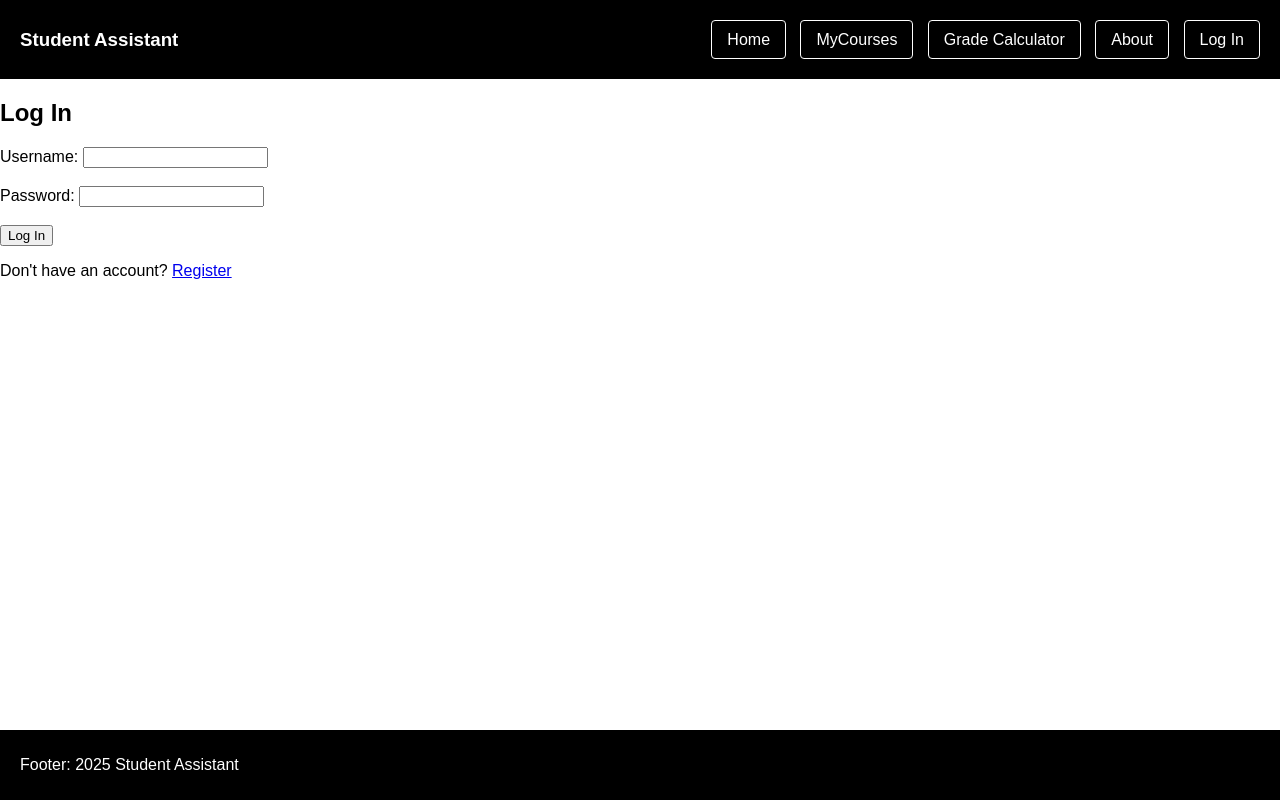
After one commit to lordmitrii/StudentAssistant, a Django app: page /login/ in a window 1280 px wide. The commit adds this page. Run offline with Django 5.2, Linux system fonts and the light colour scheme.

Commit message:
Add basic pages and views, set up sign ups

```diff
--- a/assistant_app/urls.py
+++ b/assistant_app/urls.py
@@ -5,4 +5,13 @@ app_name = 'assistant_app'
 
 urlpatterns = [
     path("", views.home, name="home"),
+    path("about/", views.about, name="about"),
+
+    path("login/", views.login_view, name="login"),
+    path('register/', views.register_view, name='register'),
+    path('logout/', views.logout_view, name='logout'),
+    path('account/', views.account_view, name='account'),
+
+    path('calculator/', views.calculator_view, name='calculator'),
+    path('courses/', views.courses_view, name='courses'),
 ]
--- a/assistant_app/views.py
+++ b/assistant_app/views.py
@@ -1,8 +1,70 @@
 from django.shortcuts import render
 from django.http import HttpResponse
+from django.contrib.auth import authenticate, login, logout
+from django.shortcuts import render, redirect
+from .forms import RegistrationForm, CalculatorForm
+from django.contrib.auth.decorators import login_required
 
 def home(request):
     context_dict = {"title": "Welcome to the Student Assistant App",
-                "message": "Hello, world!",}
+                    "message": "Hello, world!",}
 
     return render(request, "assistant_app/home.html", context=context_dict)
+
+@login_required
+def about(request):
+    return render(request, "assistant_app/about.html")
+
+
+def login_view(request):
+    if request.method == 'POST':
+        username = request.POST.get('username')
+        password = request.POST.get('password')
+        user = authenticate(request, username=username, password=password)
+        if user is not None:
+            login(request, user)
+            return redirect('assistant_app:home')
+        else:
+            return render(request, 'assistant_app/login.html', {'error': 'Invalid credentials'})
+
+    return render(request, 'assistant_app/login.html')
+
+def register_view(request):
+    if request.method == 'POST':
+        form = RegistrationForm(request.POST)
+        if form.is_valid():
+            user = form.save()
+            login(request, user)
+            return redirect('assistant_app:home')
+    else:
+        form = RegistrationForm()
+    return render(request, 'assistant_app/register.html', {'form': form})
+
+def logout_view(request):
+    logout(request)
+    return redirect('assistant_app:login')
+
+@login_required
+def account_view(request):
+    return render(request, 'assistant_app/account.html')
+
+def calculator_view(request):
+    if request.method == 'POST':
+        form = CalculatorForm(request.POST)
+        if form.is_valid():
+            assignment = form.cleaned_data['assignment']
+            grade = form.cleaned_data['grade']
+            weight = form.cleaned_data['weight']
+            result = grade * weight
+        return render(request, 'assistant_app/calculator.html', {'form': form, 'result': result})
+    else:
+        form = CalculatorForm()
+    return render(request, 'assistant_app/calculator.html', {'form': form})
+
+@login_required
+def courses_view(request):
+    courses_dict = [{"name": "ADS2 2007"},
+                    {"name": "WAD 2021"},
+                    {"name": "OOSE 2008"}]
+
+    return render(request, 'assistant_app/courses.html', {'courses': courses_dict})
--- a/static/style.css
+++ b/static/style.css
@@ -1,3 +1,44 @@
-h2 {
-    color: blue;
+html {
+    font-family: Arial, sans-serif;
 }
+
+body {
+    margin: 0;
+    padding: 0;
+}
+
+header, footer {
+    background-color: #000000;
+    padding: 10px 20px;
+    display: flex;
+    align-items: center;
+    justify-content: space-between;
+    color: white;
+
+}
+
+footer {
+    background-color: #000000;
+    padding: 10px 20px;
+    display: flex;
+    align-items: center;
+    justify-content: space-between;
+    color: white;
+    position: fixed;
+    bottom: 0;
+    width: 100%;
+}
+
+nav a {
+    color: white;
+    text-decoration: none;
+    padding: 10px 15px;
+    border: 1px solid white;
+    border-radius: 4px;
+    margin-left: 10px;
+    transition: background-color 0.3s, color 0.3s;
+}
+nav a:hover {
+    background-color: white;
+    color: black;
+}
--- a/templates/assistant_app/base.html
+++ b/templates/assistant_app/base.html
@@ -4,17 +4,29 @@
 <html lang="en">
 <head>
     <meta charset="UTF-8">
+    <link rel="stylesheet" href="{% static 'style.css' %}">
     {% block css_block %}
     {% endblock %}
     <title>{% block title %}Default Title{% endblock %}</title>
 </head>
 <body>
     <header>
-        <h1>Header: Student Assistant Site</h1>
+        <h3>Student Assistant</h3>
+        <nav>
+            <a href="{% url 'assistant_app:home' %}">Home</a>
+                <a href="{% url 'assistant_app:courses'%}">MyCourses</a>
+                <a href="{% url 'assistant_app:calculator'%}">Grade Calculator</a>
+                <a href="{% url 'assistant_app:about'%}">About</a>
+
+            {% if user.is_authenticated %}
+                <a href="{% url 'assistant_app:account'%}">Account</a>
+            {% else %}
+                <a href="{% url 'assistant_app:login' %}">Log In</a>
+            {% endif %}
+        </nav>
     </header>
 
     <main>
-        Main body:
         {% block content %}{% endblock %}
     </main>
 
--- a/templates/assistant_app/home.html
+++ b/templates/assistant_app/home.html
@@ -5,7 +5,7 @@
     <link rel="stylesheet" href="{% static 'style.css' %}">
 {% endblock %}
 
-{% block title %}{{ title }}{% endblock %}
+{% block title %}Home Page{% endblock %}
 
 {% block content %}
     <h2>{{ message }}</h2>
--- /dev/null
+++ b/templates/assistant_app/login.html
@@ -0,0 +1,21 @@
+{% extends "assistant_app/base.html" %}
+
+{% block title %}Log In{% endblock %}
+
+{% block content %}
+  <h2>Log In</h2>
+  {% if error %}
+      <p style="color: red;">{{ error }}</p>
+  {% endif %}
+  <form method="post">
+      {% csrf_token %}
+      <label for="username">Username:</label>
+      <input type="text" name="username" id="username" required>
+      <br><br>
+      <label for="password">Password:</label>
+      <input type="password" name="password" id="password" required>
+      <br><br>
+      <button type="submit">Log In</button>
+  </form>
+  <p>Don't have an account? <a href="{% url 'assistant_app:register' %}">Register</a></p>
+{% endblock %}
```
Also changed, not shown: assistant_app/forms.py (added, +27 -0 lines), templates/assistant_app/about.html (added, +7 -0 lines), templates/assistant_app/account.html (added, +12 -0 lines), templates/assistant_app/calculator.html (added, +14 -0 lines), templates/assistant_app/courses.html (added, +11 -0 lines), templates/assistant_app/register.html (added, +13 -0 lines).
